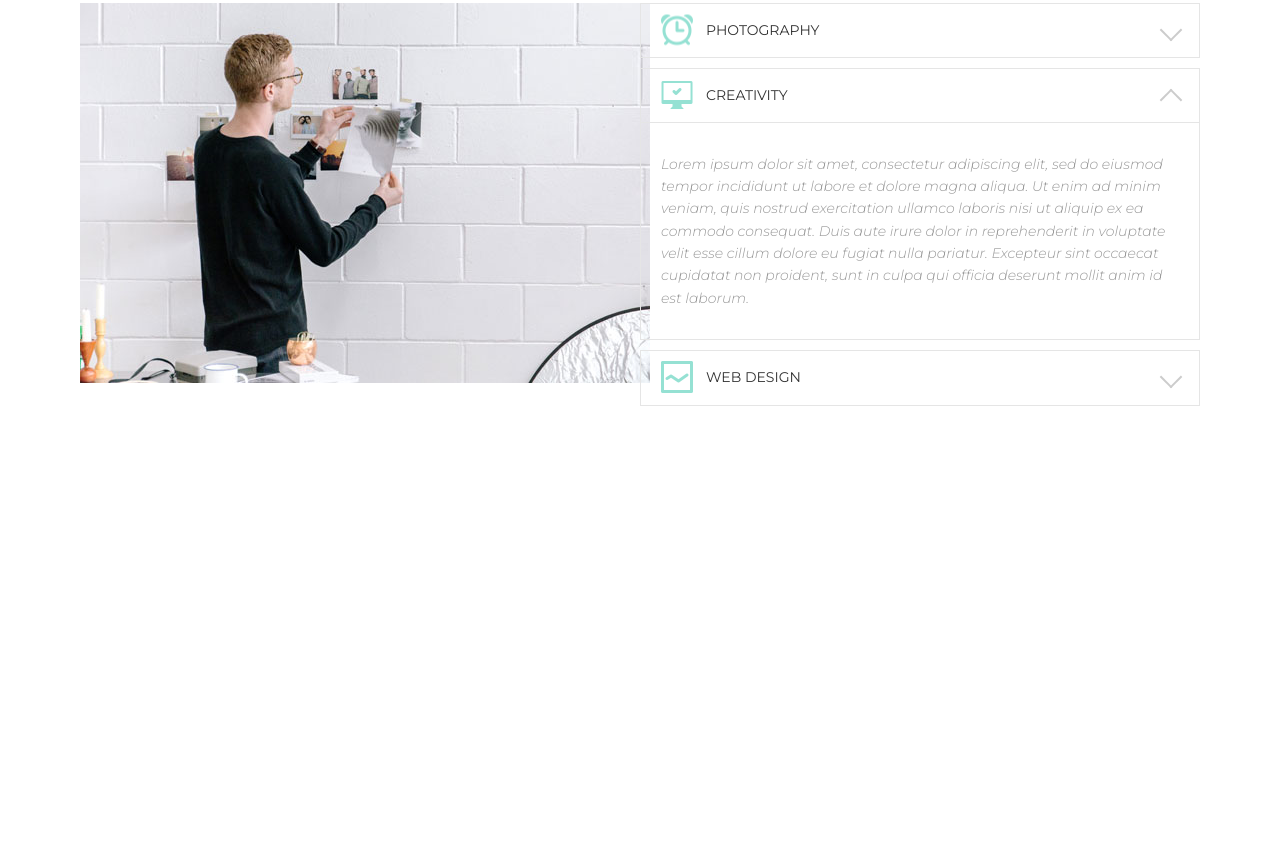
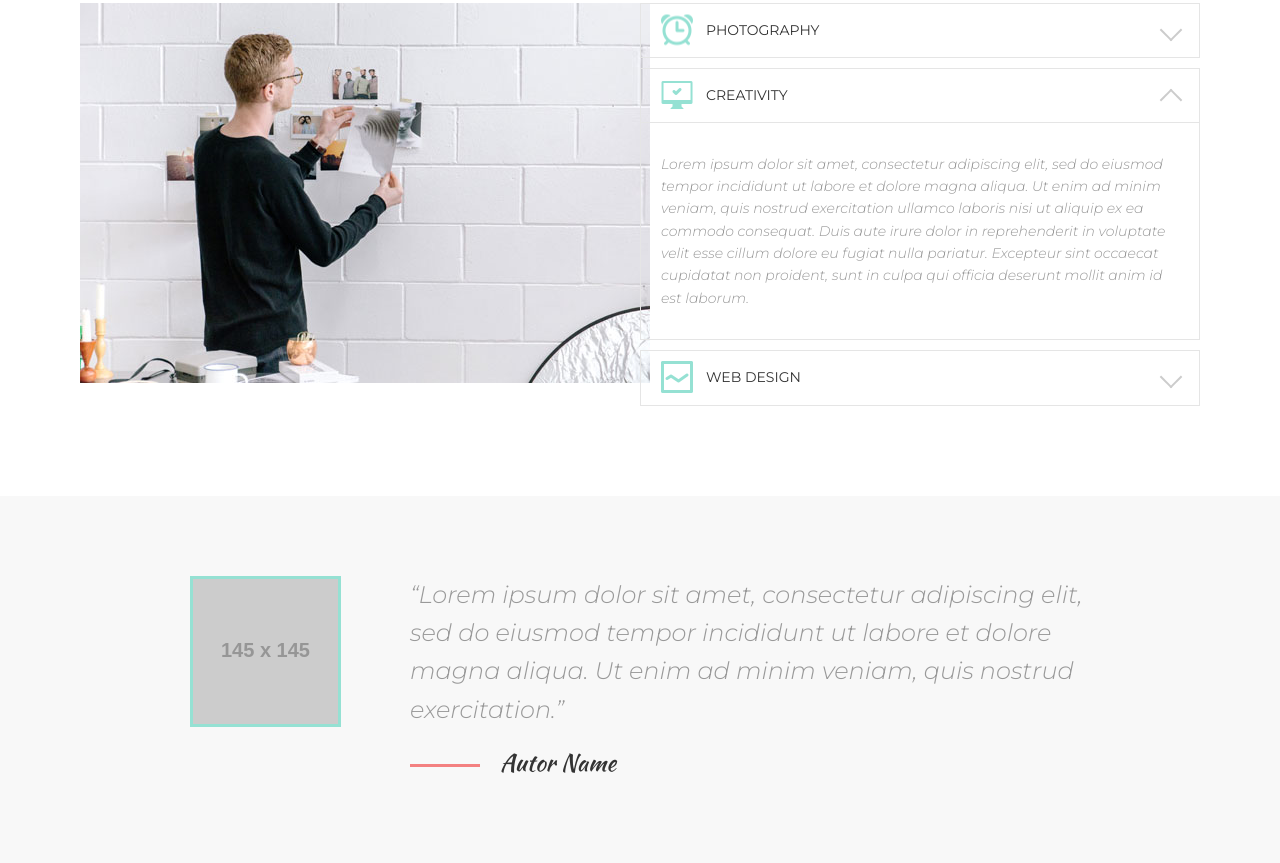
Before and after one commit to egorystuff/MOGO_web, a plain HTML site: page index.html in a window 1280 px wide. Shown: the part 3576-4439 px from the top of the page. Before the commit the page ends 4072 px from the top, so only its background shows below. Drawn offline with Linux system fonts and the light colour scheme; placeholder pictures from the web are drawn by us.

Commit message:
created new block 7

```diff
--- a/access/css/style.css
+++ b/access/css/style.css
@@ -233,6 +233,10 @@ hr {
   padding-bottom: 0;
   background: url(../images/devices_bg.jpg) center no-repeat;
   background-size: cover;
+}
+
+.section--gray {
+  background-color: #f8f8f8;
 }
 
 .section_header {
@@ -490,3 +494,47 @@ hr {
   color: #333;
   text-transform: uppercase;
 }
+
+/* new block */
+/* reviews */
+.reviews {
+  padding: 0 110px;
+}
+
+.reviews_item {
+  padding-left: 220px;
+  position: relative;
+}
+
+.reviews_photo {
+  border: 3px solid #95e1d3;
+  position: absolute;
+  top: 0;
+  left: 0;
+  z-index: 1;
+}
+
+.reviews_text {
+  margin-bottom: 15px;
+  font-size: 24px;
+  font-style: italic;
+  font-weight: 300;
+  color: #999;
+}
+
+.reviews_autor {
+  font-size: 24px;
+  color: #333;
+  font-family: 'Kaushan Script', cursive;
+}
+
+.reviews_autor::before {
+  content: '';
+  display: inline-block;
+  vertical-align: middle;
+  width: 70px;
+  height: 3px;
+  margin-right: 20px;
+
+  background-color: #f38181;
+}
--- a/index.html
+++ b/index.html
@@ -340,5 +340,26 @@
         </div>
       </div>
     </section>
+
+    <!-- new block -->
+    <div class="section section--gray">
+      <div class="container">
+        <div class="reviews">
+          <div class="reviews_item">
+            <img
+              class="reviews_photo"
+              src="http://via.placeholder.com/145"
+              alt=""
+            />
+            <div class="reviews_text">
+              “Lorem ipsum dolor sit amet, consectetur adipiscing elit, sed do
+              eiusmod tempor incididunt ut labore et dolore magna aliqua. Ut
+              enim ad minim veniam, quis nostrud exercitation.”
+            </div>
+            <div class="reviews_autor">Autor Name</div>
+          </div>
+        </div>
+      </div>
+    </div>
   </body>
 </html>
```
